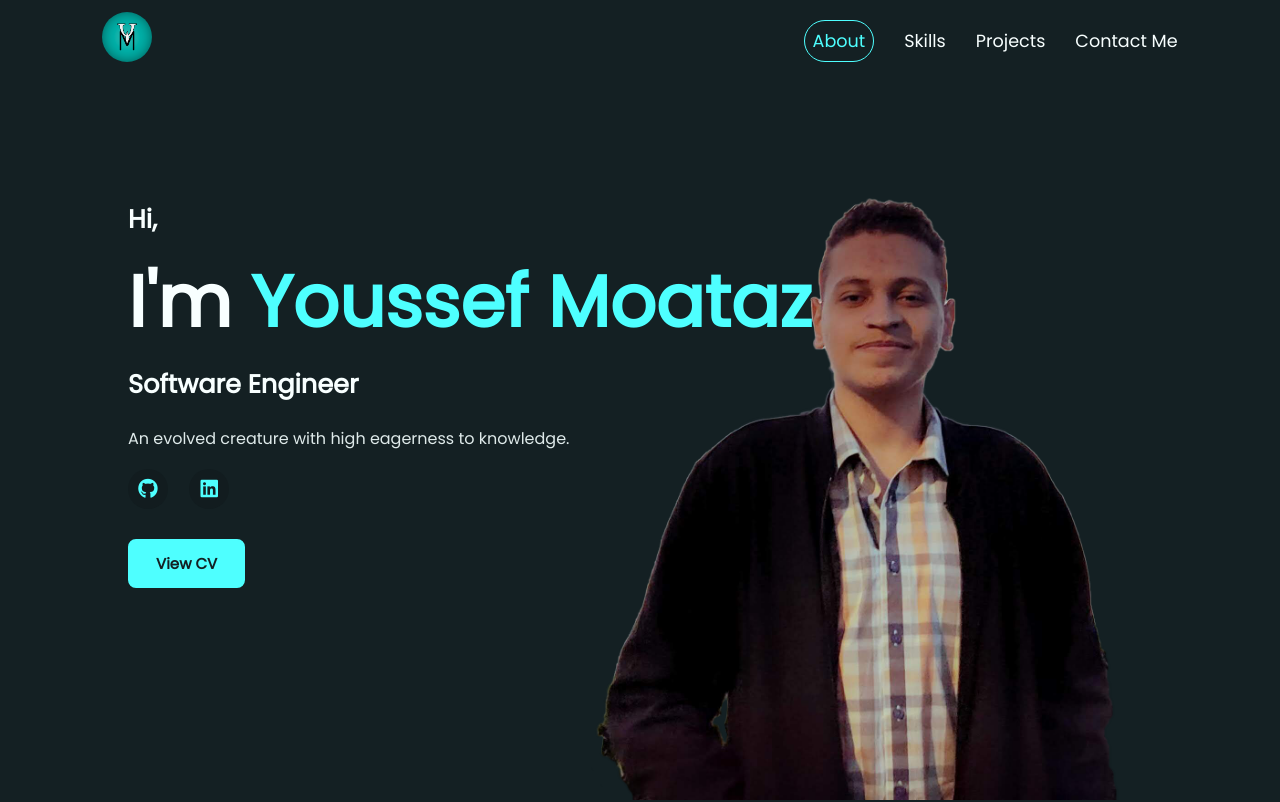
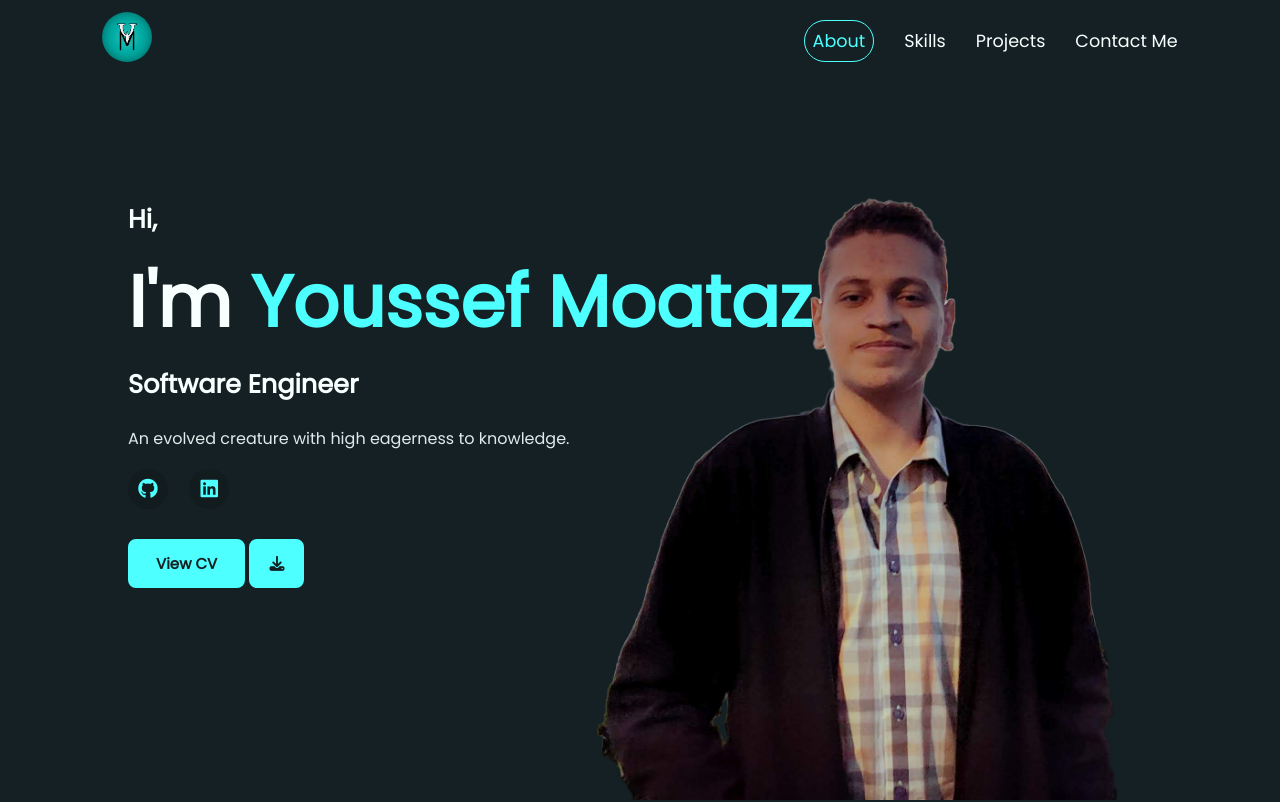
Before and after one commit to YoussefMoataz/CODSOFT, a plain HTML site: page web_tasks/Task 1/index.html in a window 1280 px wide. Shown: the top 802 px of the page. Drawn offline with Linux system fonts and the light colour scheme.

Commit message:
Added download CV.

```diff
--- a/web_tasks/Task 1/index.html
+++ b/web_tasks/Task 1/index.html
@@ -61,8 +61,12 @@
 
             <div class="work-buttons">
                 <a href="https://drive.google.com/file/d/1n_zRpgIJmq9uzidZMm5ZflA76q9jrm16/view?usp=sharing"
-                    target="_blank" class="work-button">
+                    target="_blank" class="cv-button">
                     View CV
+                </a>
+                <a href="https://drive.google.com/u/1/uc?id=1n_zRpgIJmq9uzidZMm5ZflA76q9jrm16&export=download"
+                    target="_blank" class="cv-button-download">
+                    <i class="fa-solid fa-download"></i>
                 </a>
             </div>
 
--- a/web_tasks/Task 1/style/style.css
+++ b/web_tasks/Task 1/style/style.css
@@ -170,7 +170,7 @@ span {
     box-shadow: 0 0 20px var(--accent-color);
 }
 
-.work-button {
+.cv-button {
     display: inline-block;
     padding: 11px 26px;
     background: var(--accent-color);
@@ -182,7 +182,24 @@ span {
     transition: all .55s ease;
 }
 
-.work-button:hover {
+.cv-button:hover {
+    background: transparent;
+    color: var(--accent-color);
+}
+
+.cv-button-download {
+    display: inline-block;
+    padding: 11px 18px;
+    background: var(--accent-color);
+    color: var(--background-color);
+    border: 2px solid var(--accent-color);
+    border-radius: 8px;
+    font-size: 15px;
+    font-weight: 600;
+    transition: all .55s ease;
+}
+
+.cv-button-download:hover {
     background: transparent;
     color: var(--accent-color);
 }
```
